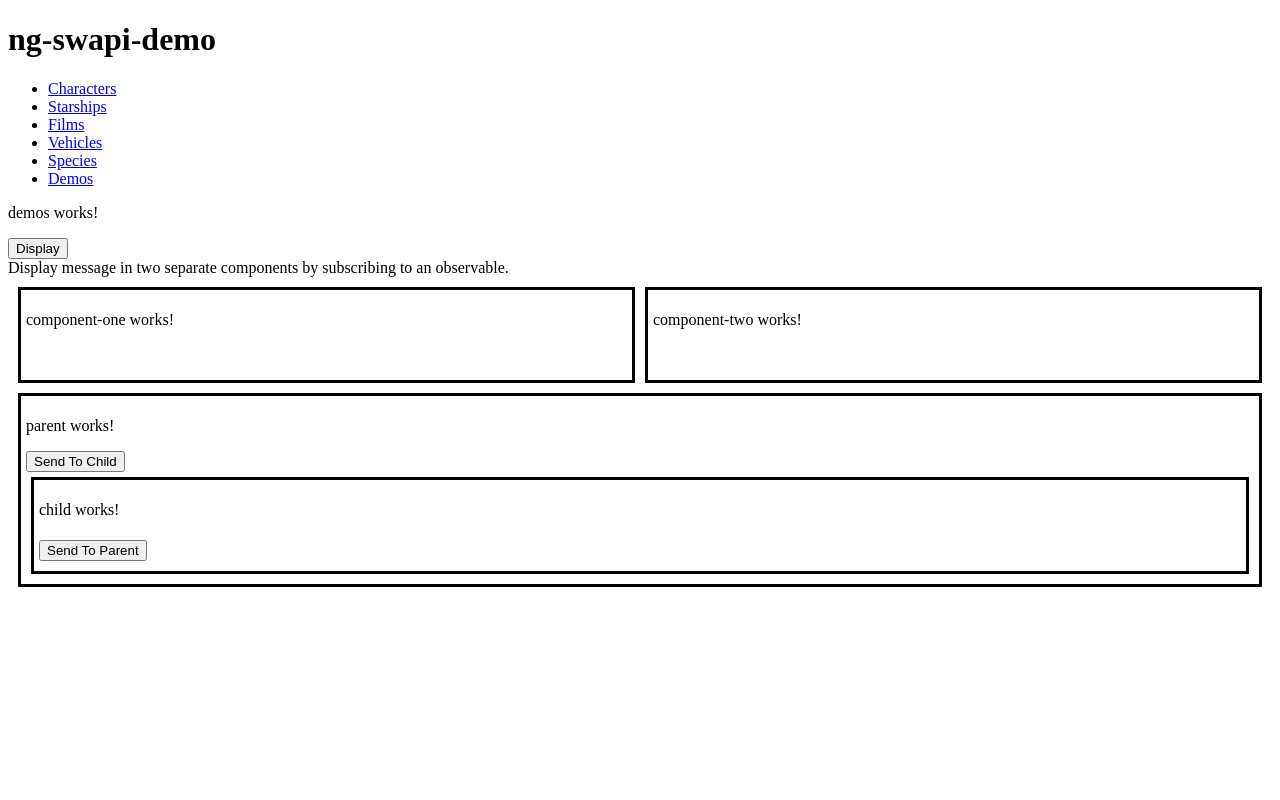
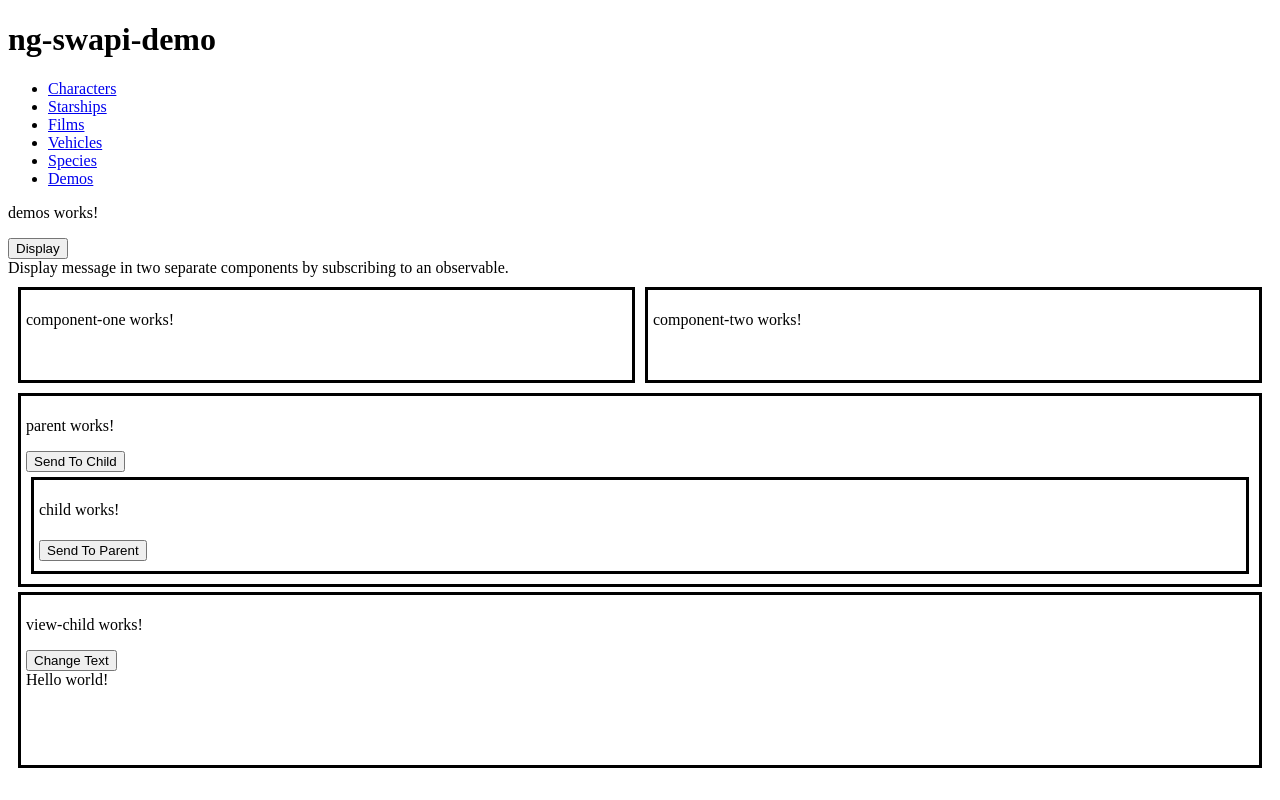
Before and after one commit to tm0ua/ng-swapi-demo, an Angular app: page /demos in a window 1280 px wide. Built offline with nearby package versions, Linux system fonts and the light colour scheme.

Commit message:
added view child component

```diff
--- a/src/app/demos/demos.component.html
+++ b/src/app/demos/demos.component.html
@@ -8,3 +8,6 @@
 <section>
     <app-parent></app-parent>
 </section>
+<section>
+    <app-view-child></app-view-child>
+</section>
--- a/src/app/demos/demos.component.ts
+++ b/src/app/demos/demos.component.ts
@@ -3,11 +3,12 @@ import { ComponentService } from '../component.service';
 import { ComponentOneComponent } from '../component-one/component-one.component';
 import { ComponentTwoComponent } from '../component-two/component-two.component';
 import { ParentComponent } from "../parent/parent.component";
+import { ViewChildComponent } from "../view-child/view-child.component";
 
 @Component({
   selector: 'app-demos',
   standalone: true,
-  imports: [ComponentOneComponent, ComponentTwoComponent, ParentComponent],
+  imports: [ComponentOneComponent, ComponentTwoComponent, ParentComponent, ViewChildComponent],
   templateUrl: './demos.component.html',
   styleUrl: './demos.component.less'
 })
--- /dev/null
+++ b/src/app/view-child/view-child.component.html
@@ -0,0 +1,3 @@
+<p>view-child works!</p>
+<button (click)="changeText()">Change Text</button>
+<div #myElement></div>
--- /dev/null
+++ b/src/app/view-child/view-child.component.less
@@ -0,0 +1,8 @@
+:host {
+    display: block;
+    border: solid;
+    width: -webkit-fill-available;
+    min-height: 20vh;
+    margin: 5px;
+    padding: 5px;
+}
--- /dev/null
+++ b/src/app/view-child/view-child.component.ts
@@ -0,0 +1,25 @@
+import { Component, ElementRef, ViewChild } from '@angular/core';
+import { ChildComponent } from "../child/child.component";
+
+@Component({
+  selector: 'app-view-child',
+  standalone: true,
+  imports: [],
+  templateUrl: './view-child.component.html',
+  styleUrl: './view-child.component.less'
+})
+export class ViewChildComponent {
+  @ViewChild('myElement') element!: ElementRef;
+
+  /**
+   * Modify element inside the ngAfterViewInit life cycle to ensures
+   * the view has been fully initialized and the element is available.
+   */
+  ngAfterViewInit() {
+    this.element.nativeElement.innerText = 'Hello world!';
+  }
+
+  public changeText() {
+    this.element.nativeElement.innerText = 'Text has been changed.'
+  }
+}
```
Also changed, not shown: 1 other file (tests, documents, lock files or other folders).
